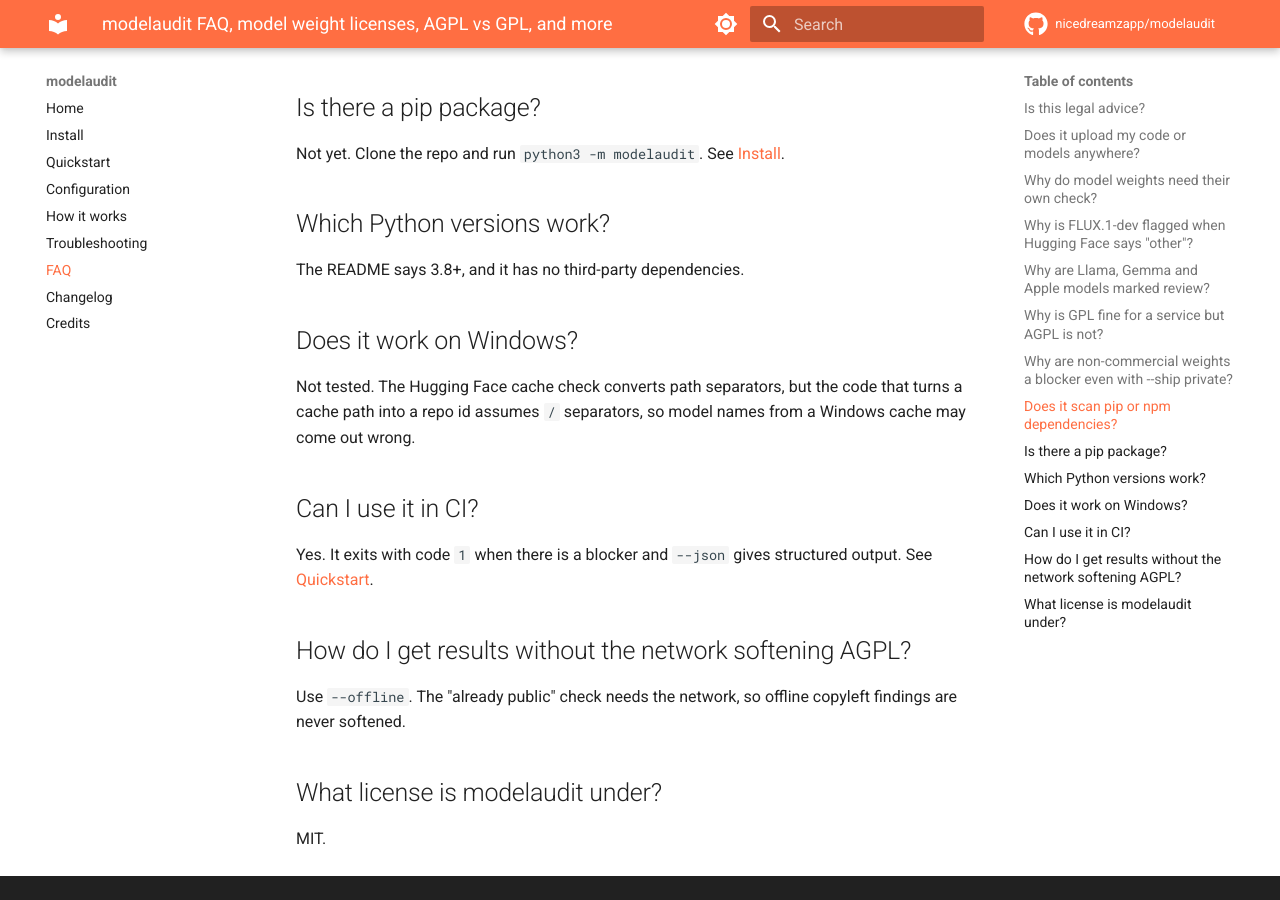
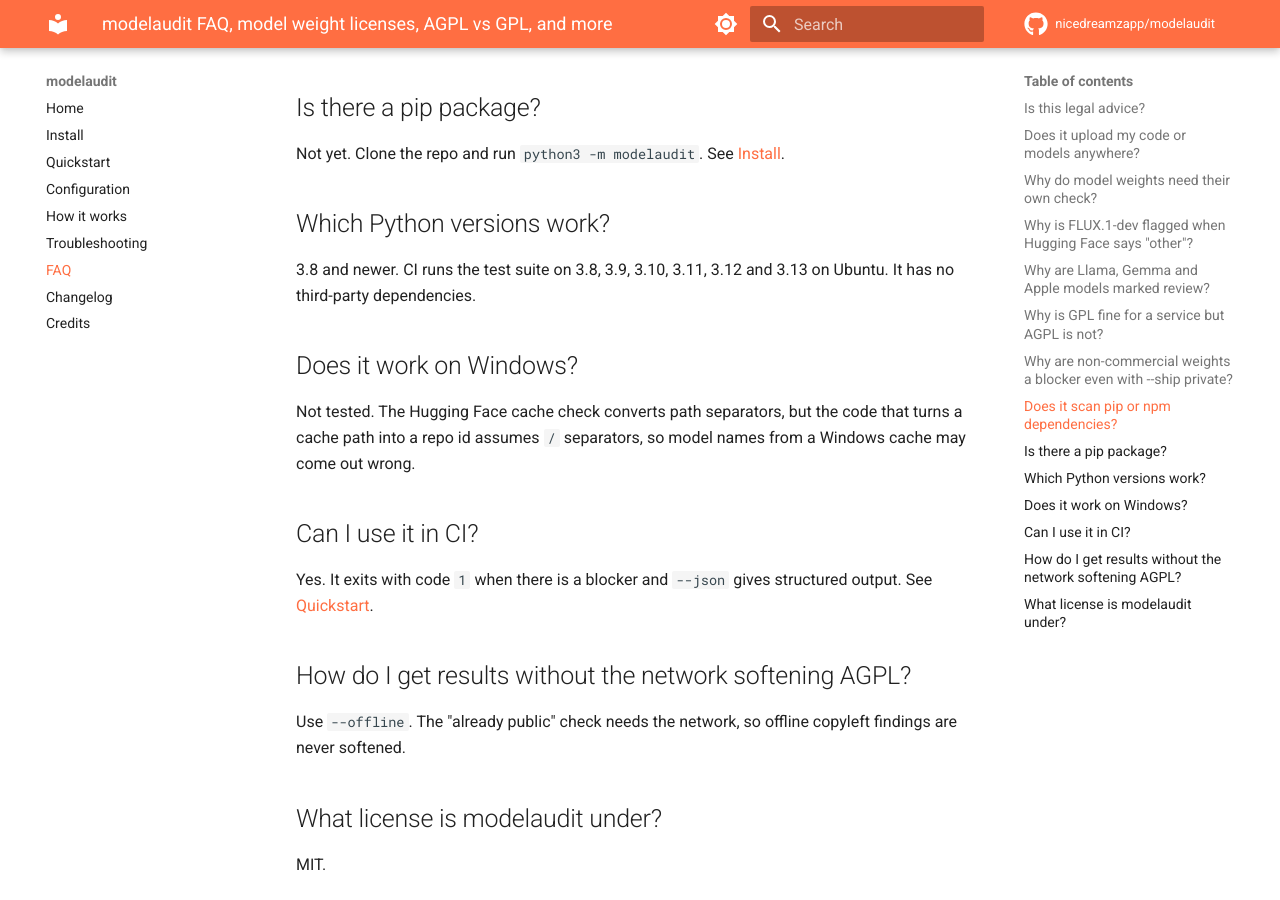
Before and after one commit to nicedreamzapp/modelaudit, an MkDocs documentation site: the page built from docs/faq.md, in a window 1280 px wide and 900 px high, scrolled down 1456 px. Built offline with MkDocs 1.6.1 and Material for MkDocs 9.7.7, drawn with Linux system fonts in a browser that asks for light colours; comment, search, counter and statistics services are not loaded.

```diff
--- a/docs/faq.md
+++ b/docs/faq.md
@@ -64,8 +64,8 @@ Not yet. Clone the repo and run `python3 -m modelaudit`. See [Install](install.m
 
 ## Which Python versions work?
 
-The README says 3.8+, and it has no third-party dependencies.
-<!-- TODO-VERIFY: only tested on Python 3.13 while writing these docs. -->
+3.8 and newer. CI runs the test suite on 3.8, 3.9, 3.10, 3.11, 3.12 and 3.13 on
+Ubuntu. It has no third-party dependencies.
 
 ## Does it work on Windows?
 
```
Also changed, not shown: docs/install.md (+1 -2 lines).
